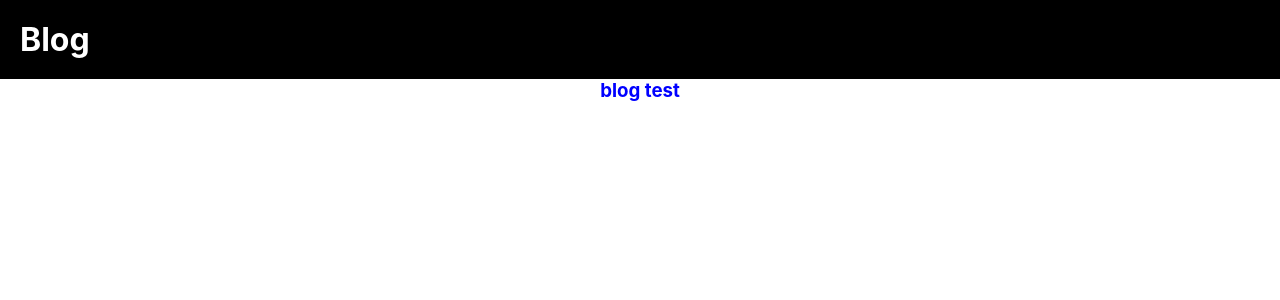
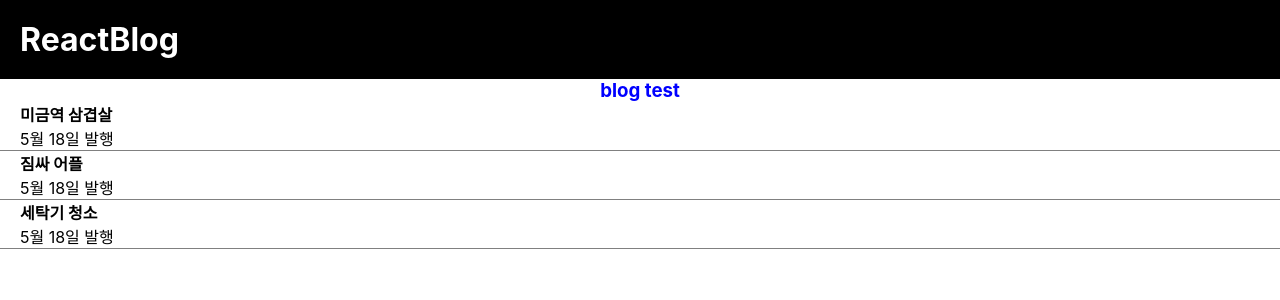
Before and after one commit to kyleryu-dev/React, a React (Create React App) app in the folder blog/: page / in a window 1280 px wide. Shown: the top 300 px of the page. Built offline with nearby package versions, Linux system fonts and the light colour scheme.

Commit message:
state test

```diff
--- a/blog/src/App.css
+++ b/blog/src/App.css
@@ -21,6 +21,12 @@ li {
   padding: 20px;
   background-color: #000;
   color: #fff;
+}
+
+.list {
+  padding-left: 20px;
+  text-align: left;
+  border-bottom: 1px solid gray;
 }
 
 
--- a/blog/src/App.js
+++ b/blog/src/App.js
@@ -1,15 +1,29 @@
+import { useState } from 'react';
 import './App.css';
 
 function App() {
 
-  var hello = 'blog test';
+  let hello = 'blog test';
+  let [글제목, b] = useState(['미금역 삼겹살', '짐싸 어플', '세탁기 청소']);
 
   return (
     <div className="App">
       <div className="black_nav">
-        <h1>Blog</h1>
+        <h1>ReactBlog</h1>
       </div>
       <h3 style={{color:'blue'}}>{hello}</h3>
+      <div className="list">
+        <h4>{ 글제목[0] }</h4>
+        <p>5월 18일 발행</p>
+      </div>
+      <div className="list">
+        <h4>{ 글제목[1] }</h4>
+        <p>5월 18일 발행</p>
+      </div>
+      <div className="list">
+        <h4>{ 글제목[2] }</h4>
+        <p>5월 18일 발행</p>
+      </div>
     </div>
   );
 }
```
